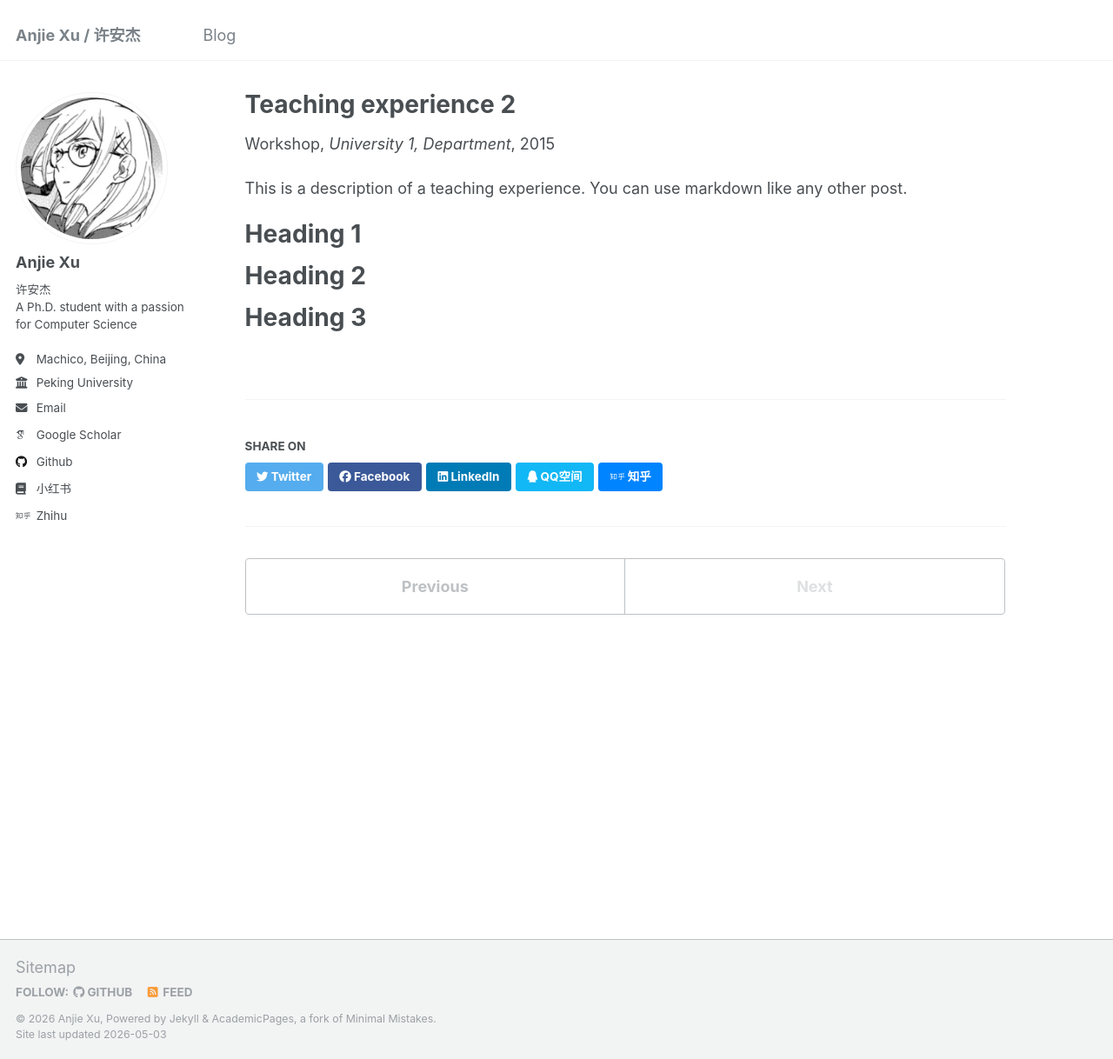
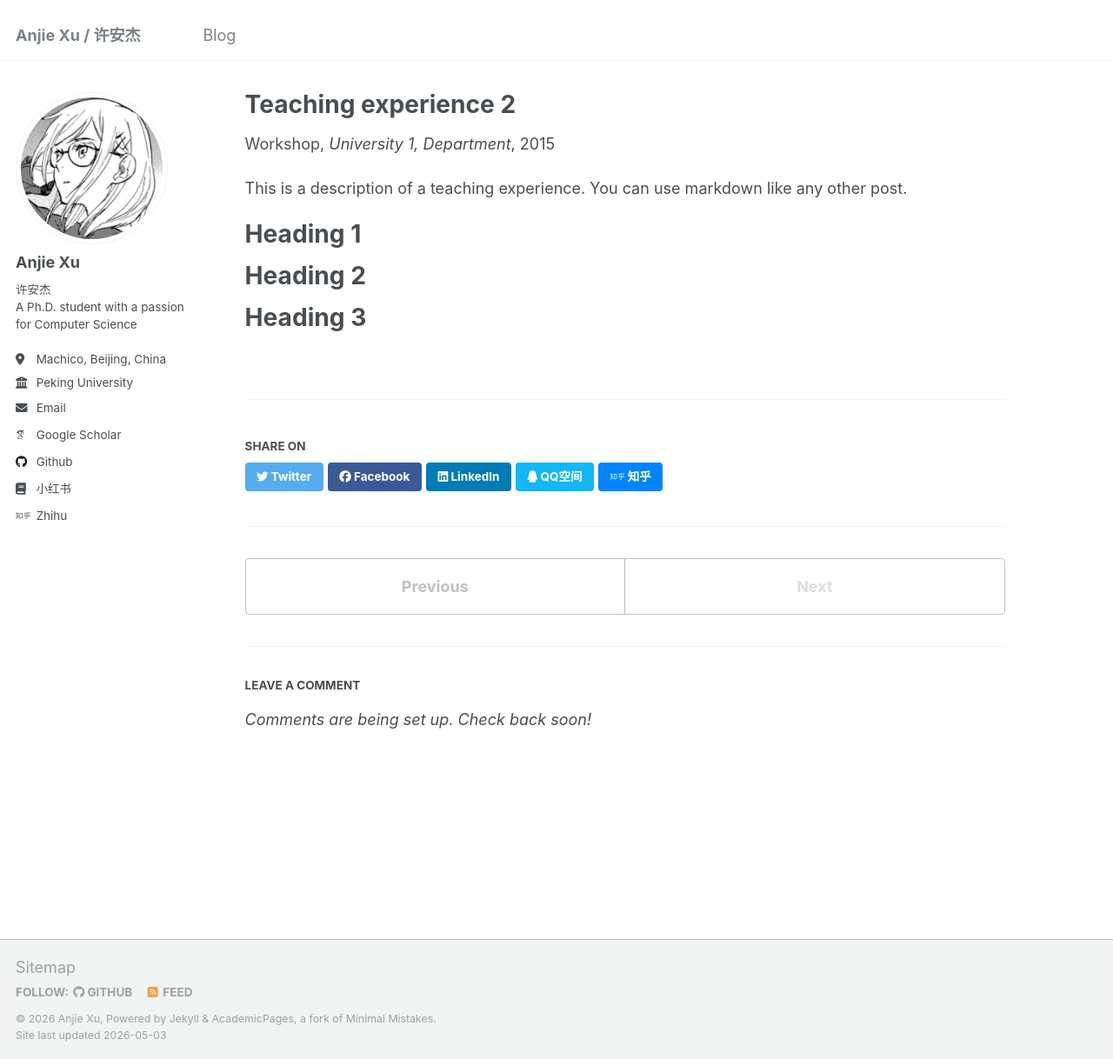
Before and after one commit to anjiexu-pku/anjiexu-pku.github.io, a Jekyll site: the page built from _teaching/2015-spring-teaching-2.md, in a window 1280 px wide and 1218 px high. Shown: the whole window at 87% size. Built offline with Jekyll 4.4.1, drawn with Linux system fonts in a browser that asks for light colours; some web fonts are replaced; part of the change alters nothing that is shown.

Commit message:
feat: add giscus comments and GoatCounter analytics support
Comments default to giscus (with graceful fallback when IDs are not set).
Analytics defaults to GoatCounter (privacy-friendly, no tracking script loaded
until site code is configured).

Co-Authored-By: Claude Opus 4.7 <noreply@anthropic.com>

```diff
--- a/_config.yml
+++ b/_config.yml
@@ -93,7 +93,11 @@ future                   : true
 read_more                : "disabled" # if enabled, adds "Read more" links to excerpts
 talkmap_link             : false #change to true to add link to talkmap on talks page
 comments:
-  provider               : # false (default), "disqus", "discourse", "facebook", "google-plus", "staticman", "custom"
+  provider               : "giscus" # "giscus", "disqus", "discourse", "facebook", "google-plus", "staticman", "custom", false (default)
+  giscus:
+    repo_id              : "" # Get from https://giscus.app
+    category             : "Announcements"
+    category_id          : "" # Get from https://giscus.app
   disqus:
     shortname            :
   discourse:
@@ -148,7 +152,9 @@ social:
 
 # Analytics
 analytics:
-  provider               :  "false" # false (default), "google", "google-universal", "google-analytics-4", "custom"
+  provider               :  "goatcounter" # "goatcounter", "google", "google-universal", "google-analytics-4", "custom", false (default)
+  goatcounter:
+    code                 : "" # your GoatCounter site code, e.g. "mysite" → https://mysite.goatcounter.com
   google:
     tracking_id          :
 
--- /dev/null
+++ b/_includes/analytics-providers/goatcounter.html
@@ -0,0 +1,4 @@
+{% if site.analytics.goatcounter.code != empty %}
+<script data-goatcounter="https://{{ site.analytics.goatcounter.code }}.goatcounter.com/count"
+        async src="//gc.zgo.at/count.js"></script>
+{% endif %}
--- a/_includes/analytics.html
+++ b/_includes/analytics.html
@@ -7,6 +7,8 @@
   {% include /analytics-providers/google-universal.html %}
 {% when "google-analytics-4" %}
   {% include /analytics-providers/google-analytics-4.html %}
+{% when "goatcounter" %}
+  {% include /analytics-providers/goatcounter.html %}
 {% when "custom" %}
   {% include /analytics-providers/custom.html %}
 {% endcase %}
--- /dev/null
+++ b/_includes/comments-providers/giscus.html
@@ -0,0 +1,19 @@
+{% if site.comments.giscus.repo_id != empty and site.comments.giscus.category_id != empty %}
+<script src="https://giscus.app/client.js"
+        data-repo="anjiexu-pku/anjiexu-pku.github.io"
+        data-repo-id="{{ site.comments.giscus.repo_id }}"
+        data-category="{{ site.comments.giscus.category }}"
+        data-category-id="{{ site.comments.giscus.category_id }}"
+        data-mapping="pathname"
+        data-strict="0"
+        data-reactions-enabled="1"
+        data-emit-metadata="0"
+        data-input-position="bottom"
+        data-theme="preferred_color_scheme"
+        data-lang="en"
+        crossorigin="anonymous"
+        async>
+</script>
+{% else %}
+<p><em>Comments are being set up. Check back soon!</em></p>
+{% endif %}
--- a/_includes/comments.html
+++ b/_includes/comments.html
@@ -75,6 +75,9 @@
         <!-- End new comment form -->
       {% endif %}
     </section>
+  {% when "giscus" %}
+    <h4 class="page__comments-title">{{ comments_label }}</h4>
+    {% include /comments-providers/giscus.html %}
   {% when "custom" %}
     <h4 class="page__comments-title">{{ comments_label }}</h4>
     <section id="comments"></section>
```
